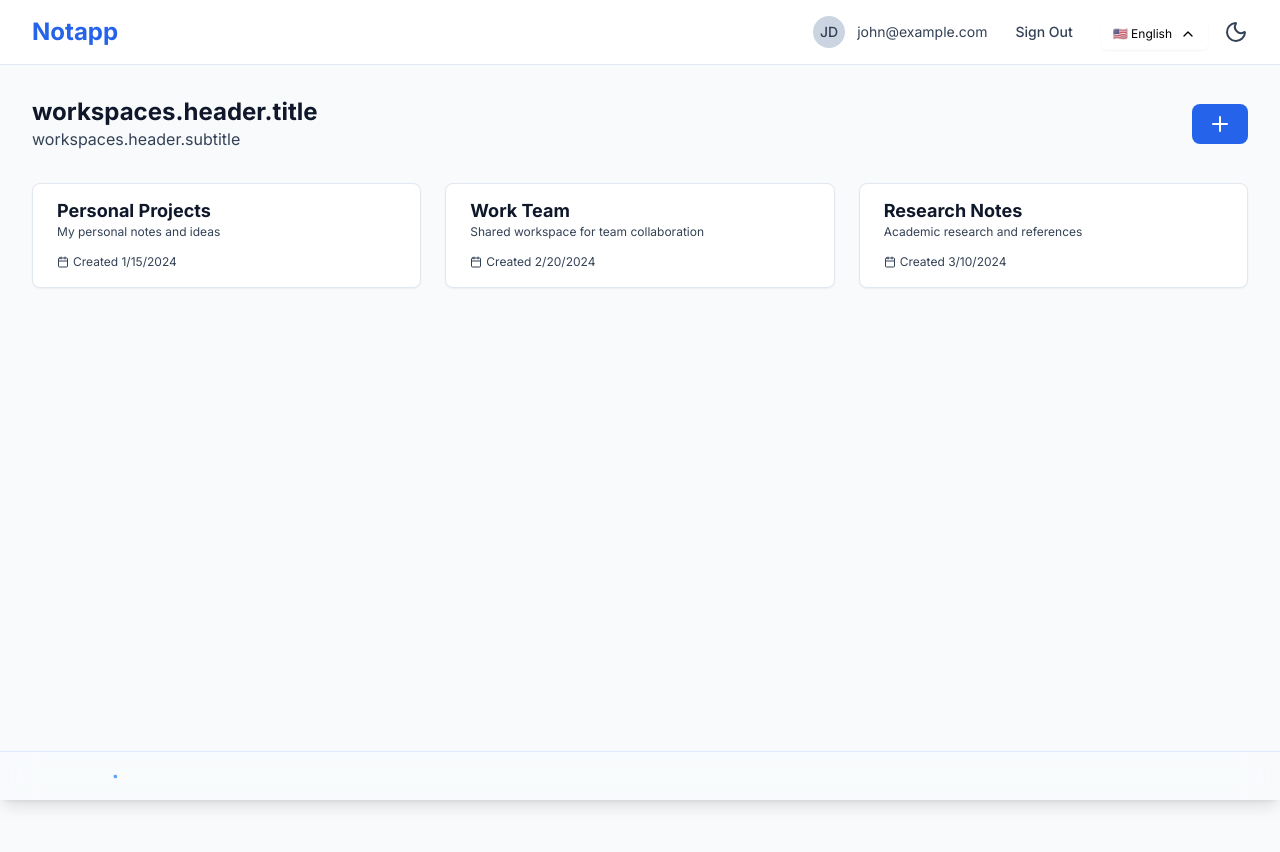
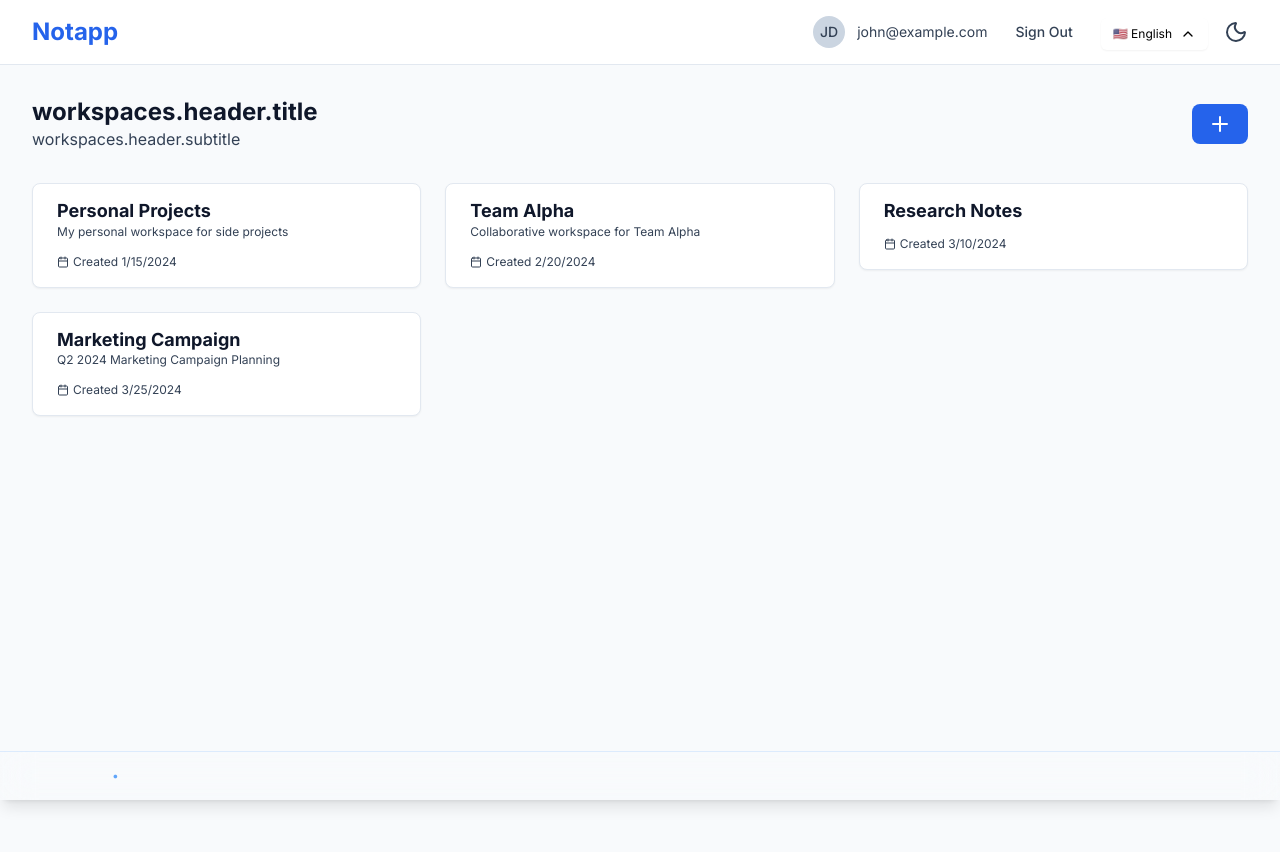
Before and after one commit to sebastianvelo/notium, a Next.js app: page /workspaces in a window 1280 px wide. Shown: the top 852 px of the page. Built offline with nearby package versions, Linux system fonts and the light colour scheme.

Commit message:
[feat]: Refactor workspace management with context and service integration for improved data handling

```diff
--- a/app/workspaces/[id]/layout.tsx
+++ b/app/workspaces/[id]/layout.tsx
@@ -1,28 +1,28 @@
 "use client"
 import WorkspaceLayoutHeader from "@/components/pages/workspaces/[id]/WorkspaceLayout";
-import Workspace from "@/types/Workspace";
+import WorkspaceProvider from "@/context/workspace/WorkspaceContext";
+import WorkspaceService from "@/lib/service/WorkspaceService";
 import { useParams } from "next/navigation";
 import { PropsWithChildren } from "react";
 
 const WorkspaceLayout: React.FC<PropsWithChildren> = ({ children }) => {
     const params = useParams();
     const workspaceId = params.id as string;
+    const workspace = WorkspaceService.getWorkspaceById(workspaceId);
 
-    const workspace: Workspace = {
-        id: workspaceId,
-        name: "Personal Projects",
-        description: "My personal notes and ideas",
-        createdAt: "2024-01-01",
-        ownerId: "1",
-    };
+    if (!workspace) return (
+        <p>Not found</p>
+    );
 
     return (
-        <div className="min-h-screen bg-secondary-50 dark:bg-secondary-950 max-w-7xl mx-auto">
-            <WorkspaceLayoutHeader workspace={workspace} />
-            <div className="px-4 sm:px-6 lg:px-8">
-                {children}
+        <WorkspaceProvider value={{ workspace, workspaceId }}>
+            <div className="min-h-screen bg-secondary-50 dark:bg-secondary-950 max-w-7xl mx-auto">
+                <WorkspaceLayoutHeader />
+                <div className="px-4 sm:px-6 lg:px-8">
+                    {children}
+                </div>
             </div>
-        </div>
+        </WorkspaceProvider>
     );
 }
 
--- a/app/workspaces/[id]/members/page.tsx
+++ b/app/workspaces/[id]/members/page.tsx
@@ -1,24 +1,10 @@
 "use client"
 import WorkspaceMembersLayout from "@/components/pages/workspaces/[id]/members/WorkspaceMembersLayout";
+import UserService from "@/lib/service/UserService";
 import Member from "@/types/Member";
 
 const WorkspaceMembersPage: React.FC = () => {
-  const members: Member[] = [
-    {
-      id: "1",
-      email: "john@example.com",
-      name: "John Doe",
-      role: "owner",
-      joinedAt: "2024-01-01",
-    },
-    {
-      id: "2",
-      email: "jane@example.com",
-      name: "Jane Smith",
-      role: "editor",
-      joinedAt: "2024-01-10",
-    },
-  ];
+  const members: Member[] = UserService.getAllUsers().map((u) => ({...u, role: "owner", joinedAt: ""}));
 
   const onInvite = () => {
 
--- a/app/workspaces/[id]/notes/page.tsx
+++ b/app/workspaces/[id]/notes/page.tsx
@@ -1,44 +1,12 @@
 "use client";
 import WorkspacesNotesLayout from "@/components/pages/workspaces/[id]/notes/WorkspacesNotesLayout";
+import useWorkspace from "@/hooks/data/useWorkspace";
+import NoteService from "@/lib/service/NoteService";
 import Note from "@/types/Note";
-import Workspace from "@/types/Workspace";
-import { useParams } from "next/navigation";
 
 const WorkspaceNotesPage: React.FC = () => {
-    const params = useParams();
-    const workspaceId = params.id as string;
-
-    // Mock data
-    const workspace: Workspace = {
-        id: workspaceId,
-        name: "Personal Projects",
-        description: "My personal notes and ideas",
-        createdAt: "2024-01-01",
-        ownerId: "1",
-    };
-
-    const notes: Note[] = [
-        {
-            id: "1",
-            title: "Project Ideas",
-            content: "List of new project ideas to explore...",
-            workspaceId,
-            createdBy: "user1",
-            createdAt: "2024-01-15",
-            updatedAt: "2024-01-16",
-            sharedWith: [],
-        },
-        {
-            id: "2",
-            title: "Meeting Notes",
-            content: "Notes from team meeting on Jan 20...",
-            workspaceId,
-            createdBy: "user1",
-            createdAt: "2024-01-20",
-            updatedAt: "2024-01-20",
-            sharedWith: ["user2"],
-        },
-    ];
+    const { workspace, workspaceId } = useWorkspace();
+    const notes: Note[] = NoteService.getNotesByWorkspace(workspaceId);
 
     return (
         <WorkspacesNotesLayout workspace={workspace} notes={notes} />
--- a/app/workspaces/page.tsx
+++ b/app/workspaces/page.tsx
@@ -1,33 +1,13 @@
 "use client";
 import WorkspacesLayout from "@/components/pages/workspaces/WorkspacesLayout";
+import WorkspaceRepository from "@/lib/repository/WorkspaceRepository";
+import WorkspaceService from "@/lib/service/WorkspaceService";
 import Workspace from "@/types/Workspace";
 import { useState } from "react";
 
 const WorkspacesPage: React.FC = () => {
   const [isLoading] = useState(false);
-  const [workspaces] = useState<Workspace[]>([
-    {
-      id: "1",
-      name: "Personal Projects",
-      description: "My personal notes and ideas",
-      createdAt: "2024-01-15",
-      ownerId: "user1",
-    },
-    {
-      id: "2",
-      name: "Work Team",
-      description: "Shared workspace for team collaboration",
-      createdAt: "2024-02-20",
-      ownerId: "user1",
-    },
-    {
-      id: "3",
-      name: "Research Notes",
-      description: "Academic research and references",
-      createdAt: "2024-03-10",
-      ownerId: "user1",
-    },
-  ]);
+  const [workspaces] = useState<Workspace[]>(WorkspaceService.getAllWorkspaces());
 
   return <WorkspacesLayout workspaces={workspaces} isLoading={isLoading} />;
 }
--- a/components/pages/workspaces/[id]/WorkspaceLayout.tsx
+++ b/components/pages/workspaces/[id]/WorkspaceLayout.tsx
@@ -4,16 +4,13 @@ import Text from "@/components/ui/atoms/text/Text";
 import Title from "@/components/ui/atoms/title/Title";
 import I18n from "@/context/language/common/I18nKeys";
 import useI18N from "@/hooks/app/useI18N";
-import Workspace from "@/types/Workspace";
+import useWorkspace from "@/hooks/data/useWorkspace";
 import { useRouter } from "next/navigation";
 
-interface WorkspaceLayoutHeaderProps {
-    workspace: Workspace;
-}
-
-const WorkspaceLayoutHeader: React.FC<WorkspaceLayoutHeaderProps> = ({ workspace }) => {
+const WorkspaceLayoutHeader: React.FC = () => {
     const { t } = useI18N();
     const router = useRouter();
+    const { workspace, workspaceId } = useWorkspace();
 
     return (
         <div className="space-y-4 mb-4 bg-gradient-to-br from-accent-50 to-accent-200 dark:from-accent-800 dark:to-accent-950 p-4">
--- a/components/pages/workspaces/[id]/members/header/WorkspaceMembersLayoutHeader.tsx
+++ b/components/pages/workspaces/[id]/members/header/WorkspaceMembersLayoutHeader.tsx
@@ -1,4 +1,6 @@
 import Button from "@/components/ui/atoms/button/Button";
+import Title from "@/components/ui/atoms/title/Title";
+import I18n from "@/context/language/common/I18nKeys";
 
 export interface WorkspaceMembersLayoutHeaderProps {
     onInvite: () => void;
@@ -7,10 +9,8 @@ export interface WorkspaceMembersLayoutHeaderProps {
 const WorkspaceMembersLayoutHeader: React.FC<WorkspaceMembersLayoutHeaderProps> = ({ onInvite }) => {
     return (
         <div className="flex justify-between items-center mb-6">
-            <h3 className="text-lg font-semibold text-secondary-900">Team Members</h3>
-            <Button onClick={onInvite}>
-                Invite Member
-            </Button>
+            <Title t={I18n.WORKSPACE.MEMBERS.TITLE} />
+            <Button onClick={onInvite} t={I18n.WORKSPACE.MEMBERS.INVITE} />
         </div>
     );
 };
--- a/components/ui/atoms/button/Button.tsx
+++ b/components/ui/atoms/button/Button.tsx
@@ -1,15 +1,21 @@
+"use client"
+import useI18N from "@/hooks/app/useI18N";
 import React from "react";
+import getStyle from "./Button.styles";
 import { ButtonStyleProps } from "./types";
-import getStyle from "./Button.styles";
 
 interface ButtonProps extends ButtonStyleProps, React.ButtonHTMLAttributes<HTMLButtonElement> {
-    children: React.ReactNode;
+    children?: React.ReactNode;
+    t?: string;
 }
 
-const Button: React.FC<ButtonProps> = ({ variant, size, children, className = "", ...props }) => {
+const Button: React.FC<ButtonProps> = ({ t, variant, size, children, className = "", ...props }) => {
+    const { t: translate } = useI18N();
+    const content = t ? translate(t) : children;
+
     return (
         <button className={`${getStyle({ variant, size })} ${className}`} {...props}>
-            {children}
+            {content}
         </button>
     );
 };
--- /dev/null
+++ b/context/workspace/WorkspaceContext.ts
@@ -0,0 +1,12 @@
+"use client"
+import Workspace from "@/types/Workspace";
+import { createContext } from "react";
+
+export interface WorkspaceContextType {
+    workspace: Workspace;
+    workspaceId: string;
+}
+
+const WorkspaceContext = createContext<WorkspaceContextType | undefined>(undefined);
+
+export default WorkspaceContext;
--- /dev/null
+++ b/hooks/data/useWorkspace.ts
@@ -0,0 +1,14 @@
+import WorkspaceContext from "@/context/workspace/WorkspaceContext";
+import { useContext } from "react";
+
+const useWorkspace = () => {
+    const context = useContext(WorkspaceContext);
+
+    if (context === undefined) {
+        throw new Error("useWorkspace must be used within a WorkspaceProvider");
+    }
+
+    return context;
+};
+
+export default useWorkspace;
```
Also changed, not shown: context/workspace/WorkspaceProvider.tsx (added, +12 -0 lines).
